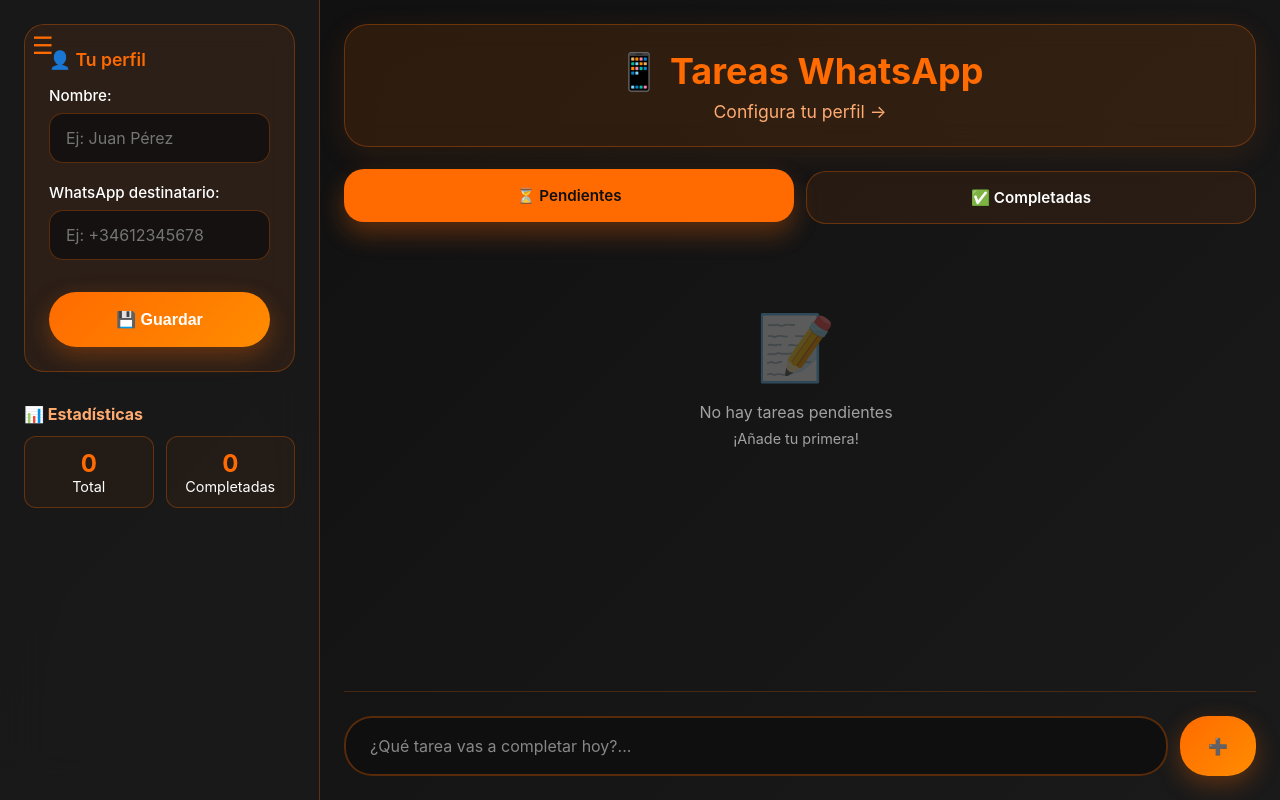
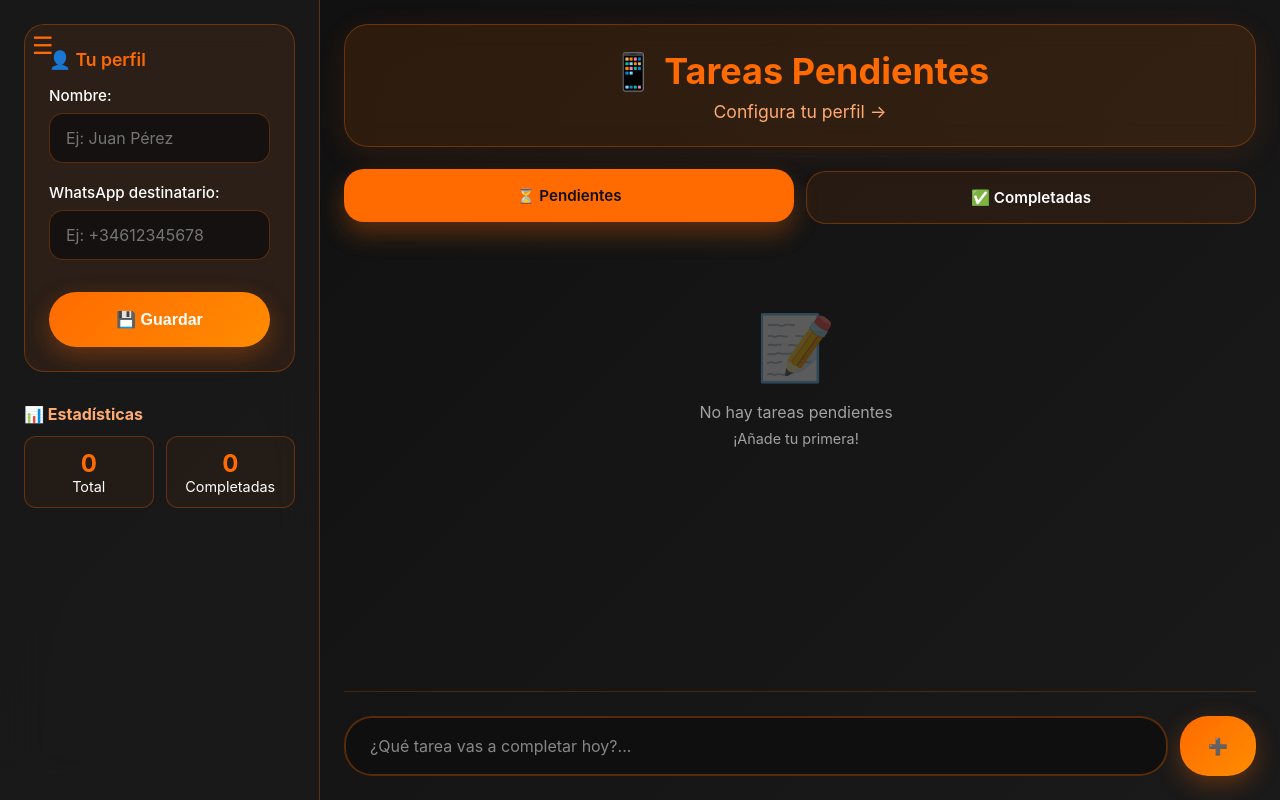
Before and after one commit to pikinaita/tareas-pendientes, a plain HTML site: page index.html in a window 1280 px wide. Drawn offline with Linux system fonts and the light colour scheme.

Commit message:
Change header title from 'Tareas WhatsApp' to 'Tareas Pendientes'

```diff
--- a/index.html
+++ b/index.html
@@ -253,7 +253,7 @@
 
         <div class="main-content">
             <div class="header">
-                <h1>📱 Tareas WhatsApp</h1>
+                <h1>📱 Tareas Pendientes</h1>
                 <p id="userGreeting" class="user-greeting">Configura tu perfil</p>
             </div>
 
```
